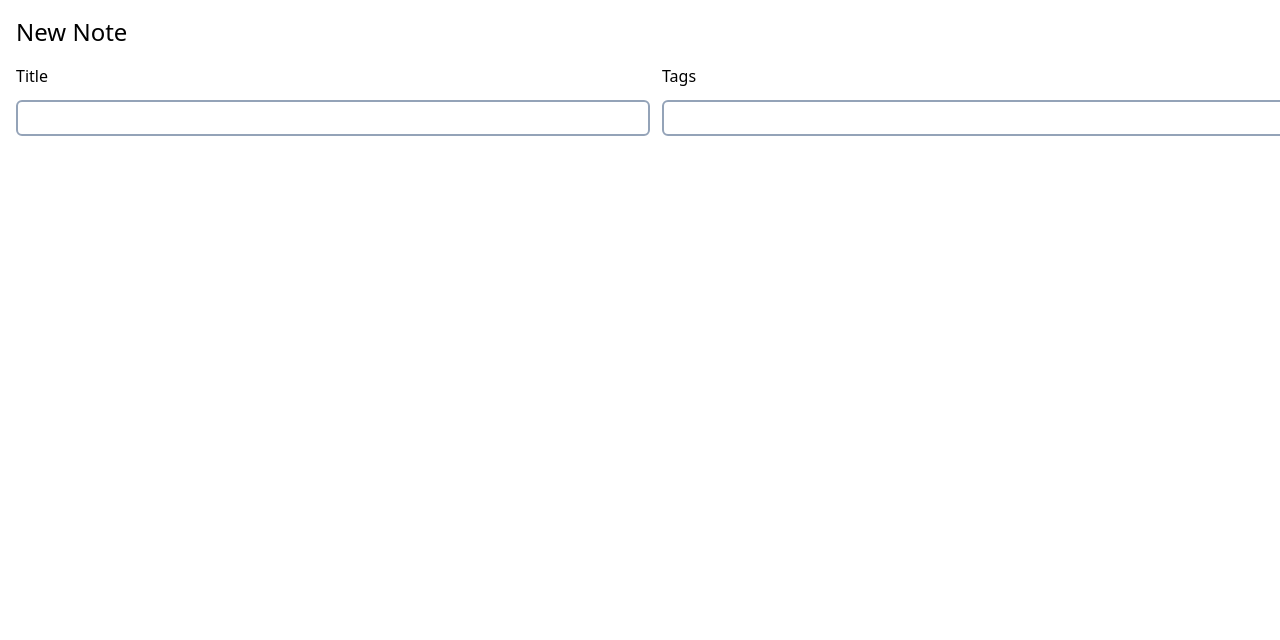
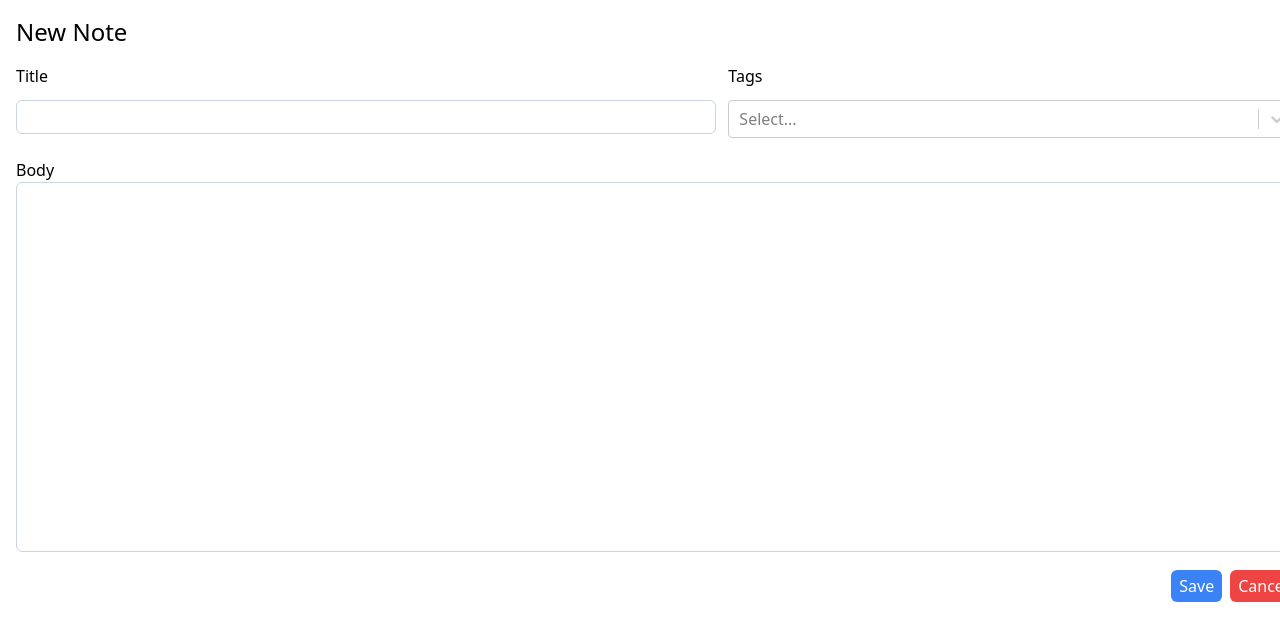
Before and after one commit to yangliang0514/React-Notes-App, a React (Vite) app: page /new in a window 1280 px wide. Shown: the top 640 px of the page. Built offline with nearby package versions, Linux system fonts and the light colour scheme.

Commit message:
form select field

```diff
--- a/package.json
+++ b/package.json
@@ -11,7 +11,8 @@
   "dependencies": {
     "react": "^18.2.0",
     "react-dom": "^18.2.0",
-    "react-router-dom": "^6.11.2"
+    "react-router-dom": "^6.11.2",
+    "react-select": "^5.7.3"
   },
   "devDependencies": {
     "@types/react": "^18.0.37",
--- a/src/NoteForm.jsx
+++ b/src/NoteForm.jsx
@@ -1,26 +1,62 @@
+import { useRef } from "react";
+import { Link } from "react-router-dom";
+import CreatableSelect from "react-select/creatable";
+
 export default function NoteForm() {
+  const titleRef = useRef(null);
+  const markdownRef = useRef(null);
+
+  function submitForm(e) {
+    e.preventDefault();
+  }
+
   return (
-    <>
-      <form>
+    <form onSubmit={submitForm}>
       <div className="flex w-full gap-3">
         <label htmlFor="title" className="flex flex-col gap-3 grow">
           Title
           <input
+            ref={titleRef}
             type="text"
-              className="border-2 border-slate-400 rounded-md px-2 py-1"
+            className="border border-slate-300 rounded-md px-2 py-1"
             id="title"
+            required
           />
         </label>
         <label htmlFor="tags" className="flex flex-col gap-3 grow">
           Tags
-            <input
-              type="text"
-              className="border-2 border-slate-400 rounded-md px-2 py-1"
-              id="tags"
-            />
+          <CreatableSelect isMulti required />
         </label>
       </div>
+      <div className="mt-5">
+        <label htmlFor="mark-down" className="block">
+          Body
+        </label>
+        <textarea
+          ref={markdownRef}
+          name=""
+          id="mark-down"
+          rows="15"
+          className="border border-slate-300 rounded-md px-1 py-1 w-full"
+          required
+        ></textarea>
+      </div>
+      <div className="flex justify-end gap-2 mt-3">
+        <button
+          type="submit"
+          className="bg-blue-500 text-white px-2 py-1 rounded-md hover:bg-blue-600"
+        >
+          Save
+        </button>
+        <Link to="..">
+          <button
+            type="button"
+            className="bg-red-500 text-white px-2 py-1 rounded-md hover:bg-red-600"
+          >
+            Cancel
+          </button>
+        </Link>
+      </div>
     </form>
-    </>
   );
 }
```
Also changed, not shown: 1 other file (tests, documents, lock files or other folders). Lines whose indentation alone changed are shown as unchanged.
